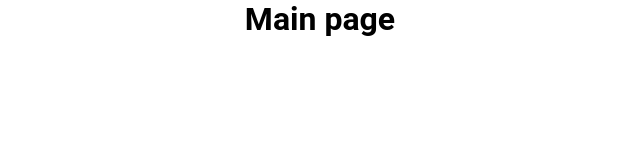
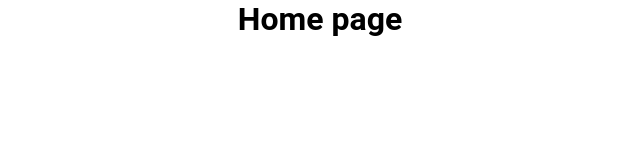
Before and after one commit to rafaeltmbr/picode-test-frontend, a React (Create React App) app: page / in a window 1280 px wide. Shown: the top 160 px of the page, without its empty margins (320-960 px from the left). Built offline with nearby package versions, Linux system fonts and the light colour scheme.

Commit message:
refact: Main page renamed to Home

```diff
--- a/src/App.js
+++ b/src/App.js
@@ -1,7 +1,7 @@
 import React from "react";
 import { BrowserRouter as Router, Switch, Route } from "react-router-dom";
 
-import Main from "./pages/Main";
+import Home from "./pages/Home";
 import "./App.sass";
 
 export default function App() {
@@ -9,7 +9,7 @@
     <Router>
       <Switch>
         <Route exact path="/">
-          <Main />
+          <Home />
         </Route>
       </Switch>
     </Router>
--- /dev/null
+++ b/src/pages/Home/index.js
@@ -0,0 +1,7 @@
+import React from "react";
+
+import "./styles.sass";
+
+export default function Home() {
+  return <h1>Home page</h1>;
+}
--- a/src/pages/Main/index.js
+++ /dev/null
@@ -1,7 +0,0 @@
-import React from "react";
-
-import "./styles.sass";
-
-export default function Main() {
-  return <h1>Main page</h1>;
-}
```
Also changed, not shown: src/pages/Home/styles.sass (renamed from src/pages/Main/styles.sass).
